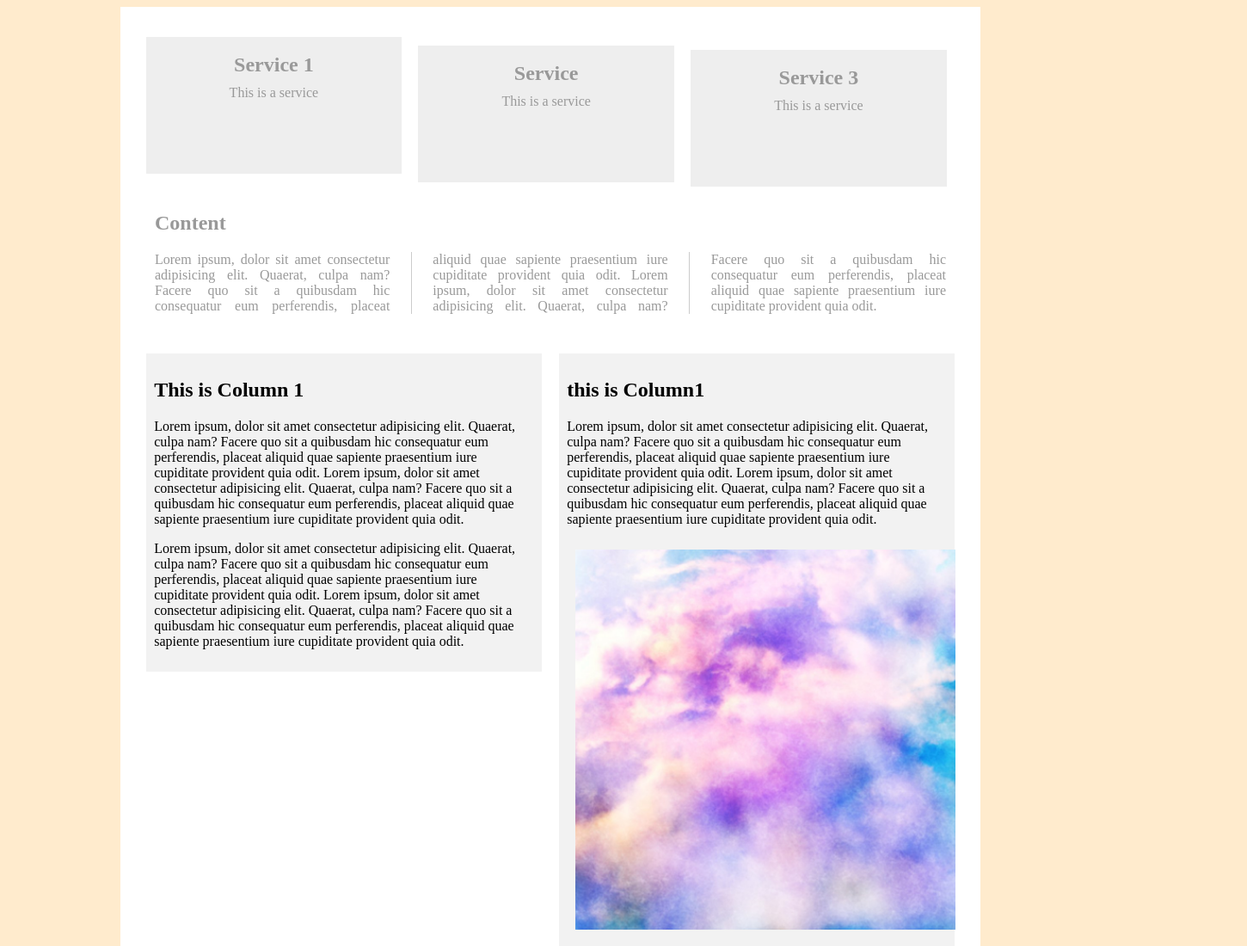
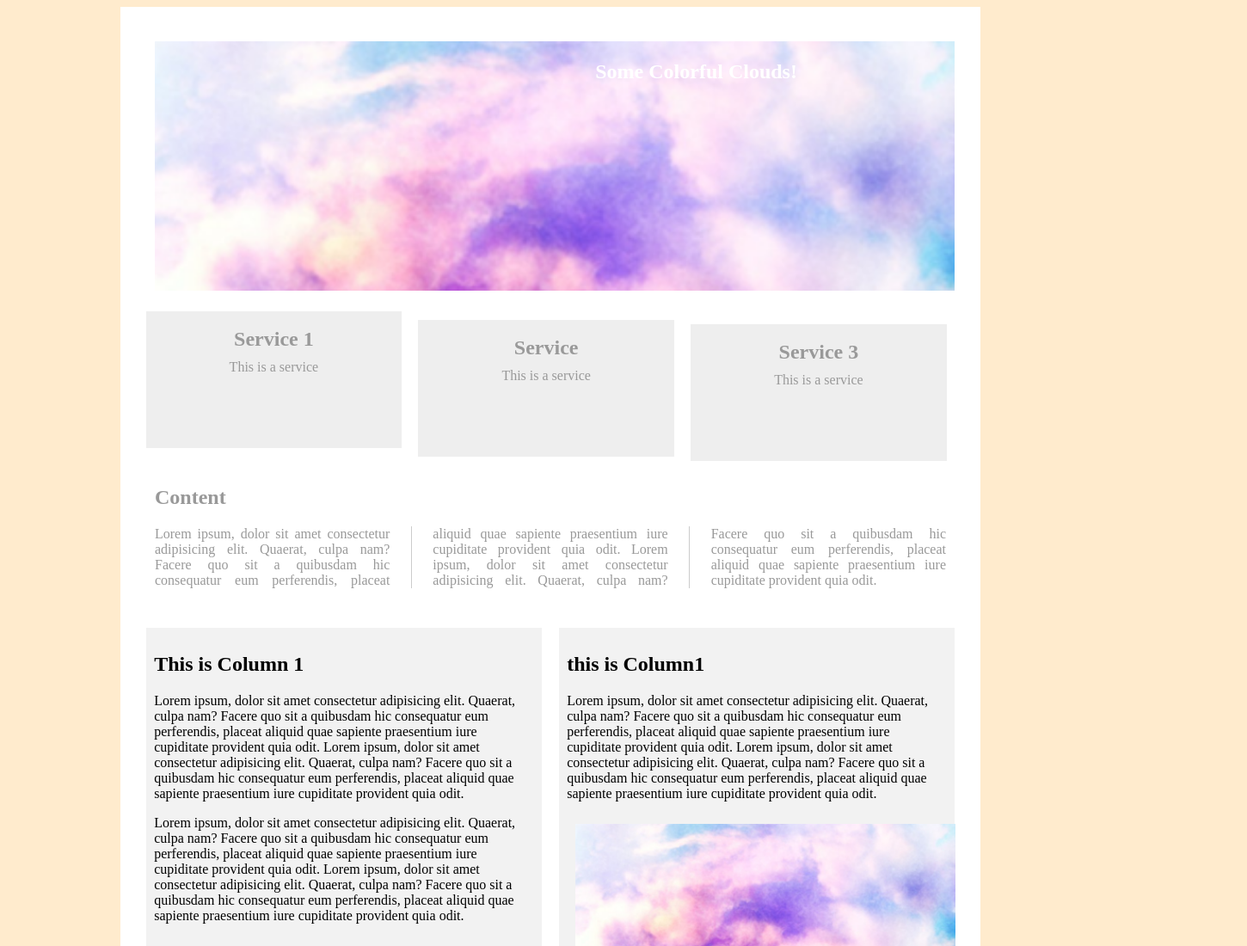
Before and after one commit to BilalAriff/Module2-, a plain HTML site: page index.html in a window 1280 px wide. Shown: the top 1100 px of the page at 86% size, 1450 px wide, since content can reach past the window. Drawn offline with Linux system fonts and the light colour scheme.

Commit message:
Completed Toturial 9

```diff
--- a/index.html
+++ b/index.html
@@ -20,6 +20,13 @@
         <!-- <div class="red box"></div>
         <div class="green box"></div>
         <div class="blue box"></div> -->
+
+        <div class="banner">
+            <img src="img/bg.png" width="100%">
+            <h2>Some Colorful Clouds!</h2>
+        </div>
+
+
         <div class="services">
             <div class="service">
                     <h2>Service 1</h2>
--- a/style.css
+++ b/style.css
@@ -94,3 +94,18 @@ column:after {
     text-align: justify;
 
 }
+
+.banner {
+    max-height: 300px;
+    overflow: hidden;
+    margin: 1%;
+}
+
+.banner h2 {
+    position: absolute;
+    top: 70px;
+    margin: 0;
+    width: 100%;
+    text-align: center;
+    color: #fff;
+}
```
